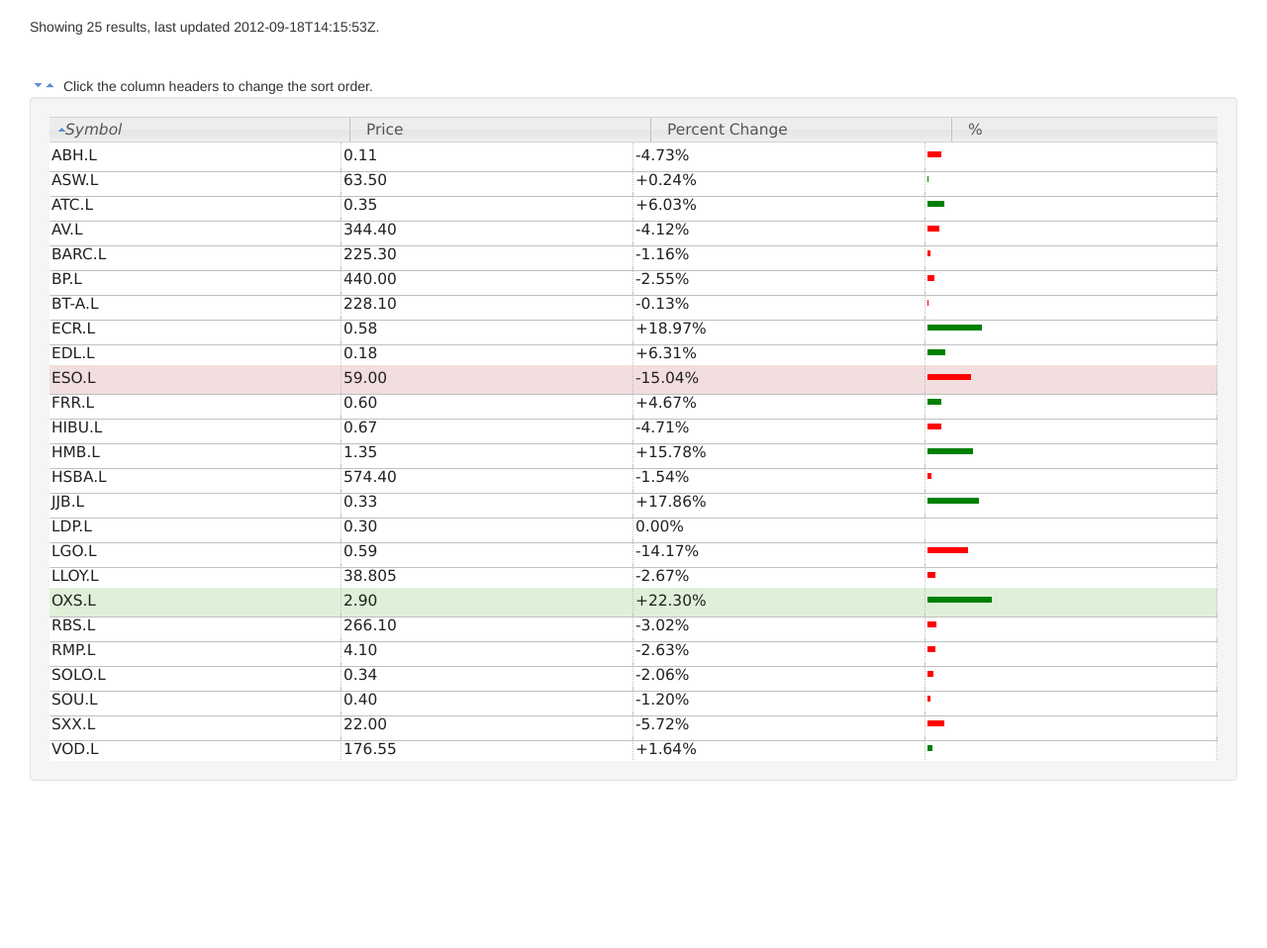
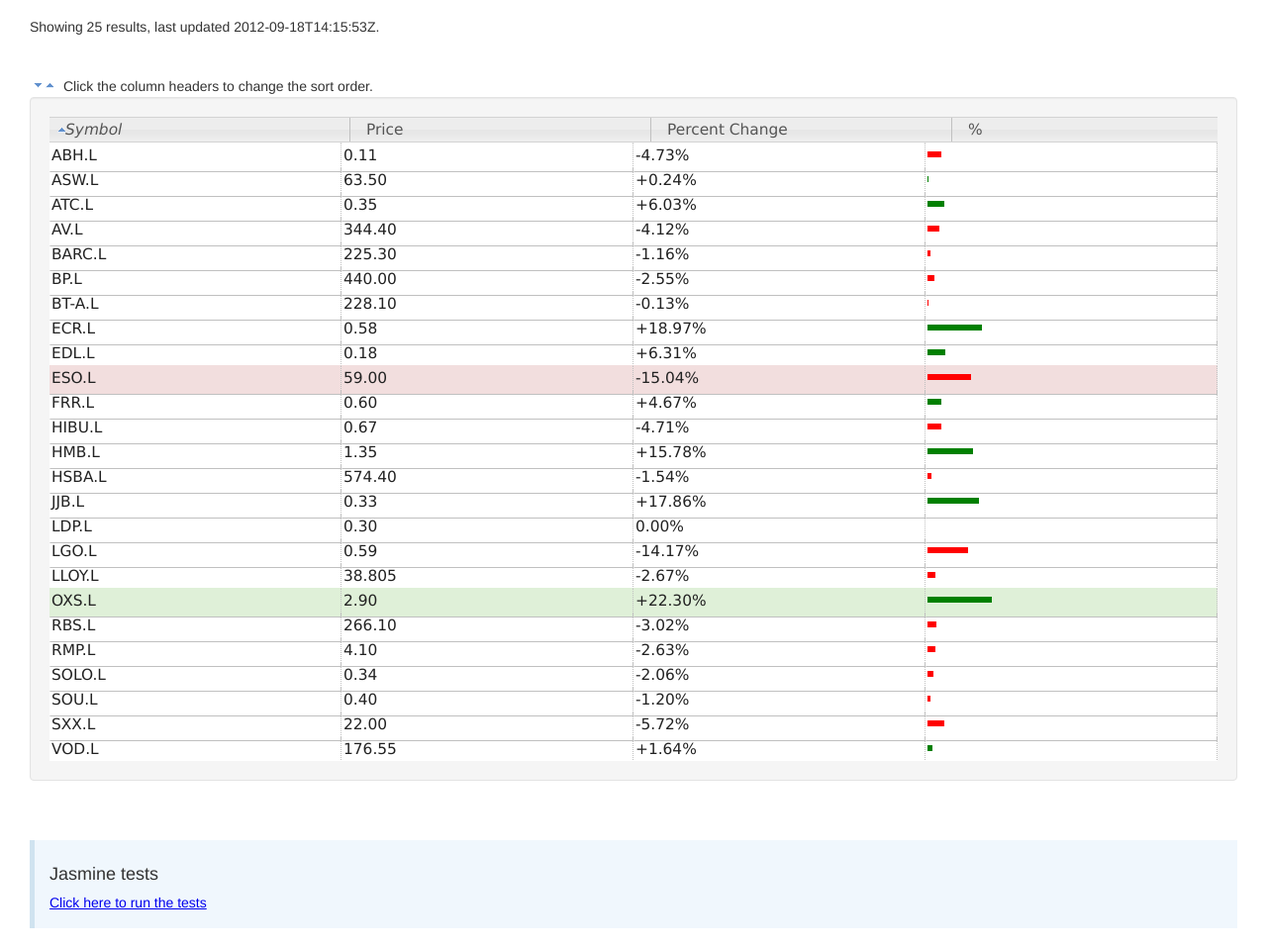
Before and after one commit to TrevorRawlings/stockticker, a website with bundled scripts: page index.html in a window 1280 px wide. Shown: the part 137-1095 px from the top of the page at 99% size. Before the commit the page ends 946 px from the top, so only its background shows below. Built offline with nearby package versions, Linux system fonts and the light colour scheme.

Commit message:
Added links between the pages

```diff
--- a/assets/css/stockTicker.css
+++ b/assets/css/stockTicker.css
@@ -44,6 +44,33 @@
     padding: 19px;
 }
 
+.bs-callout {
+    border-left: 5px solid #EEEEEE;
+    margin: 20px 0;
+    padding: 15px 30px 15px 15px;
+}
+
+
+.bs-callout-info {
+    background-color: #F0F7FD;
+    border-color: #D0E3F0;
+    /*border-left: 6px solid;*/
+}
+
+
+.bs-callout h4 {
+    margin-top: 0;
+    font-size: 18px;
+    margin-bottom: 10px;
+    margin-top: 10px;
+    font-family: "Helvetica Neue",Helvetica,Arial,sans-serif;
+    font-weight: 500;
+    line-height: 1.1;
+}
+
+.bs-callout p:last-child {
+    margin-bottom: 0;
+}
 
 .slick-row.max_PercentChange .slick-cell{
     background-color: #DFF0D8;
--- a/index.html
+++ b/index.html
@@ -22,6 +22,13 @@
 
     </div>
     </div>
+
+    <div class="bs-callout bs-callout-info" style="margin-top: 60px;">
+        <h4>Jasmine tests</h4>
+        <a href="tests.html">Click here to run the tests</a>
+    </div>
+
+
 
     <!-- ---------------------------------------------------- -->
     <!-- Begin: Code borrowed from elsewhere -->
```
Also changed, not shown: tests.html (+5 -0 lines).
